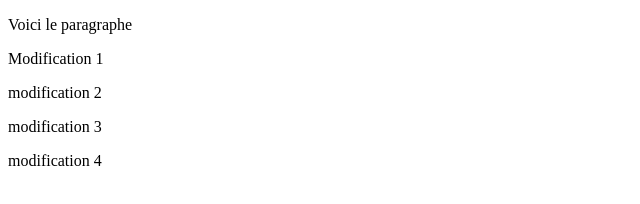
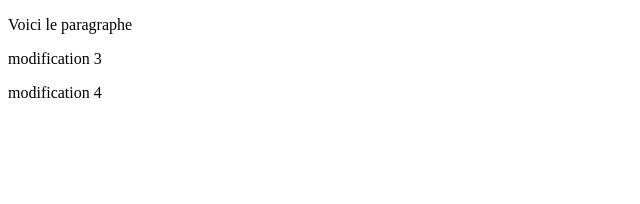
Before and after one commit to Sodonougbo-Martial/Exercice_RightCom, a plain HTML site: page index.html in a window 1280 px wide. Shown: the whole page, without its empty margins (0-640 px from the left). Drawn offline with Linux system fonts and the light colour scheme.

Commit message:
Commite exo 5 apres le reverse

```diff
--- a/index.html
+++ b/index.html
@@ -8,8 +8,6 @@
 <body>
 
     <p>Voici le paragraphe</p>
-    <p>Modification 1</p>
-    <p>modification 2</p>
 
     <p>modification 3</p>
     <p>modification 4</p>
```
